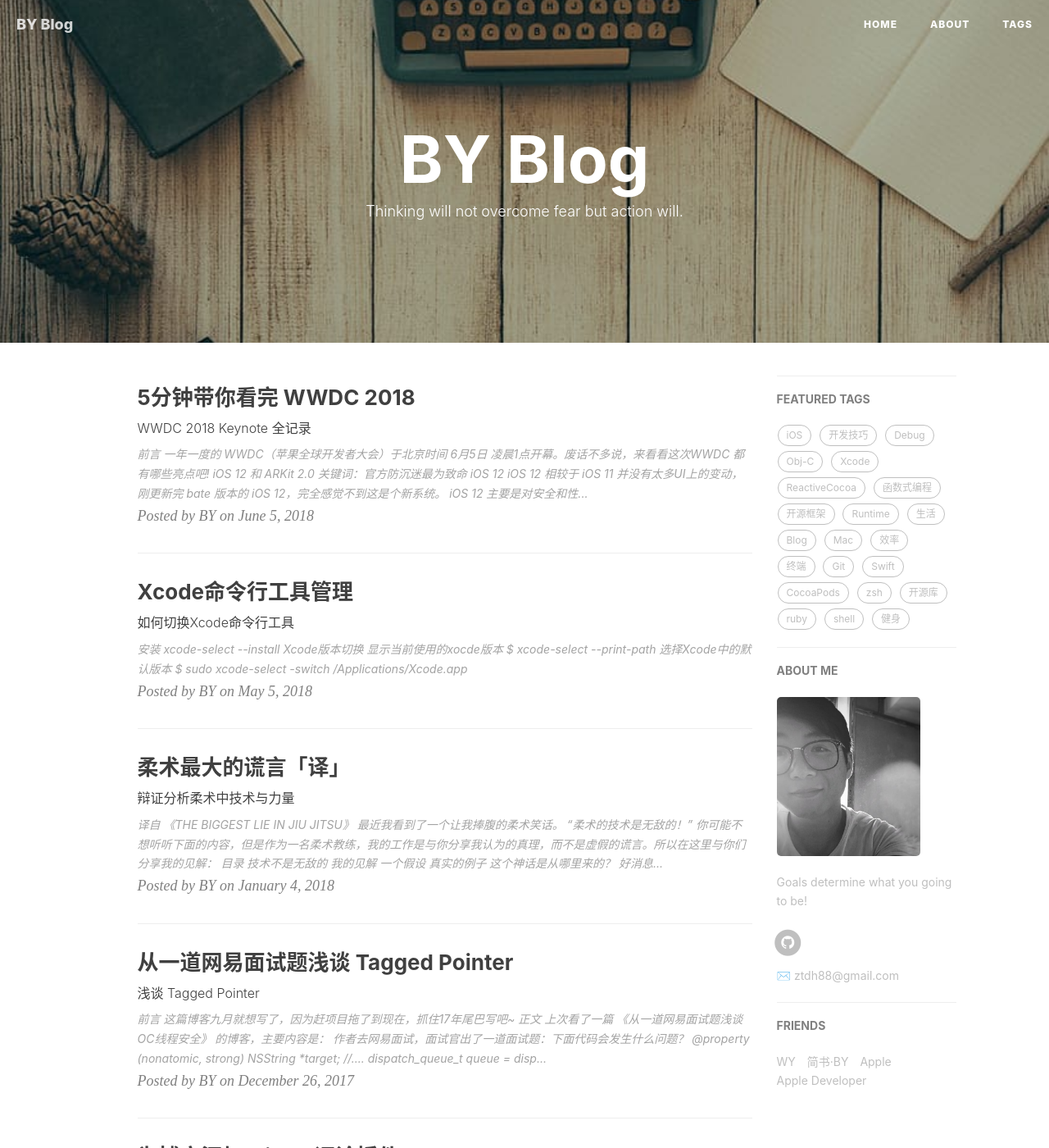
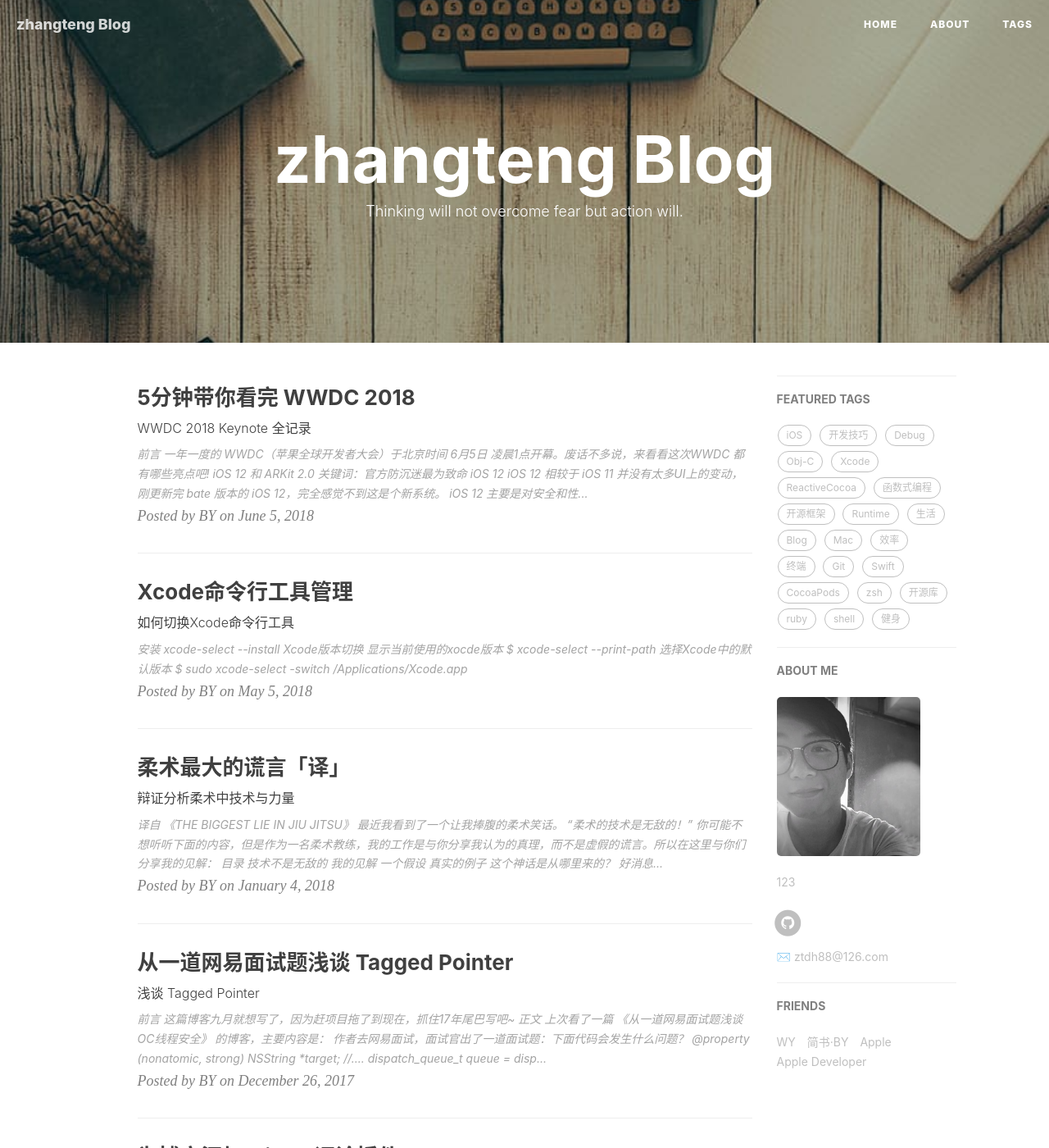
Before and after one commit to PotStudio/PotStudio.github.io, a Jekyll site: the page built from index.html, in a window 1280 px wide and 1400 px high. Shown: the whole window at 82% size. Built offline with Jekyll 4.4.1, drawn with Linux system fonts in a browser that asks for light colours; nearby versions of some CDN libraries; the list of posts is cut into pages by our own code; comment, search, counter and statistics services are not loaded; part of the change alters nothing that is shown; some of the changed text lies outside the part shown.

Commit message:
Update _config.yml

```diff
--- a/_config.yml
+++ b/_config.yml
@@ -1,17 +1,17 @@
 # Site settings
-title: BY Blog
-SEOTitle: 的博客 | BY Blog
+title: zhangteng Blog
+SEOTitle: 张腾的博客 | BY Blog
 header-img: img/post-bg-desk.jpg
-email: ztdh88@gmail.com
-description: "Every failure is leading towards success."
-keyword: "BY, BY Blog, 柏荧的博客, qiubaiying, 邱柏荧, iOS, Apple, iPhone"
-url: "http://qiubaiying.github.io"          # your host, for absolute URL
+email: ztdh88@126.com
+description: "记录个人的学习记录"
+keyword: "ML,DL"
+url: "http://zhangteng.top"          # your host, for absolute URL
 baseurl: ""      # for example, '/blog' if your blog hosted on 'host/blog'
-github_repo: "https://github.com/qiubaiying/qiubaiying.github.io.git" # you code repository
+github_repo: "https://github.com/PotStudio/" # you code repository
 
 # Sidebar settings
 sidebar: true                           # whether or not using Sidebar.
-sidebar-about-description: "Goals determine what you going to be!"
+sidebar-about-description: "123"
 sidebar-avatar: /img/about-BY-gentle.jpg      # use absolute URL, seeing it's used in both `/` and `/about/`
 
 
@@ -19,7 +19,6 @@ sidebar-avatar: /img/about-BY-gentle.jpg      # use absolute URL, seeing it's us
 # SNS settings
 RSS: false
 github_username:    PotStudio
-#twitter_username:   qiubaiying
 
 
 
@@ -56,21 +55,21 @@ kramdown:
 # disqus_username: qiubaiying
 
 # Gitalk
-gitalk:
-  enable: true    #是否开启Gitalk评论
-  clientID: f2c84e7629bb1446c1a4                            #生成的clientID
-  clientSecret: ca6d6139d1e1b8c43f8b2e19492ddcac8b322d0d    #生成的clientSecret
-  repo: qiubaiying.github.io    #仓库名称
-  owner: qiubaiying    #github用户名
-  admin: qiubaiying
-  distractionFreeMode: true #是否启用类似FB的阴影遮罩
+# gitalk:
+#   enable: true    #是否开启Gitalk评论
+#   clientID: f2c84e7629bb1446c1a4                            #生成的clientID
+#   clientSecret: ca6d6139d1e1b8c43f8b2e19492ddcac8b322d0d    #生成的clientSecret
+#   repo: qiubaiying.github.io    #仓库名称
+#   owner: qiubaiying    #github用户名
+#   admin: qiubaiying
+#   distractionFreeMode: true #是否启用类似FB的阴影遮罩
 
 
 # 统计
 
 # Analytics settings
 # Baidu Analytics
-ba_track_id: b50bf2b12b5338a1845e33832976fd68
+# ba_track_id: b50bf2b12b5338a1845e33832976fd68
 
 # Google Analytics
 ga_track_id: 'UA-90855596-1'            # Format: UA-xxxxxx-xx
```
